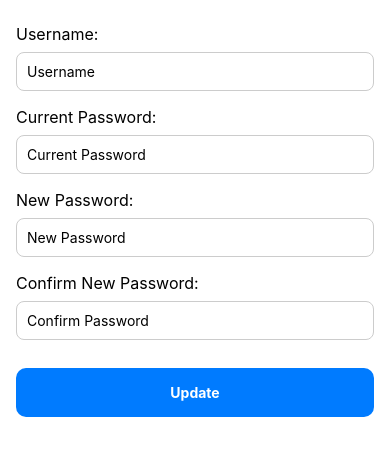
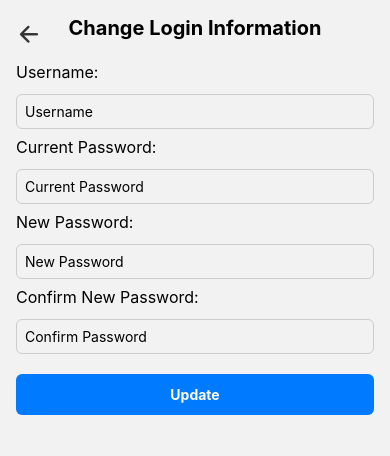
Before and after one commit to solo-developer/CredentialVault, a React Native app: screen /ChangeLoginScreen in a window 390 px wide. Shown: the top 456 px of the page. Built offline with nearby package versions, Linux system fonts and the light colour scheme.

Commit message:
activity indicator in change login information page #4

```diff
--- a/src/screens/ChangeLoginInformationScreen.tsx
+++ b/src/screens/ChangeLoginInformationScreen.tsx
@@ -6,17 +6,21 @@ import {
   TouchableOpacity,
   Alert,
   StyleSheet,
+  ActivityIndicator,
 } from 'react-native';
 import AsyncStorage from '@react-native-async-storage/async-storage';
 import bcrypt from 'react-native-bcrypt';
 import { SaveUserInfo } from '../services/AuthenticationService';
 import { CommonActions } from '@react-navigation/native';
+import { GlobalStyles } from '../styles/global';
+import Ionicons from 'react-native-vector-icons/Ionicons';
 
 export default function ChangeLoginInformationScreen({ navigation }: any) {
   const [username, setUsername] = useState('');
   const [currentPassword, setCurrentPassword] = useState('');
   const [newPassword, setNewPassword] = useState('');
   const [confirmPassword, setConfirmPassword] = useState('');
+  const [loading, setLoading] = useState(false); // loader state
 
   const handleUpdate = async () => {
     if (
@@ -34,17 +38,24 @@ export default function ChangeLoginInformationScreen({ navigation }: any) {
       return;
     }
 
+    try {
+      setLoading(true); // start loader
+
       const storedUsername = await AsyncStorage.getItem('@username');
-    const storedHashedPassword = await AsyncStorage.getItem('@master_password');
+      const storedHashedPassword = await AsyncStorage.getItem(
+        '@master_password',
+      );
 
       // Verify current password
       if (username.trim() !== storedUsername || !storedHashedPassword) {
+        setLoading(false);
         Alert.alert('Error', 'Invalid username or password');
         return;
       }
 
       const match = bcrypt.compareSync(currentPassword, storedHashedPassword);
       if (!match) {
+        setLoading(false);
         Alert.alert('Error', 'Current password is incorrect');
         return;
       }
@@ -54,6 +65,8 @@ export default function ChangeLoginInformationScreen({ navigation }: any) {
       const hashedPassword = bcrypt.hashSync(newPassword, salt);
 
       await SaveUserInfo(username.trim(), newPassword);
+
+      setLoading(false);
 
       Alert.alert('Success', 'Login information updated! Please login again.', [
         {
@@ -68,13 +81,25 @@ export default function ChangeLoginInformationScreen({ navigation }: any) {
           },
         },
       ]);
+    } catch (err) {
+      setLoading(false);
+      Alert.alert('Error', 'Something went wrong. Please try again.');
+    }
   };
 
   return (
-    <View style={styles.container}>
+    <View style={GlobalStyles.container}>
+      <View style={GlobalStyles.navHeaderSm}>
+        <TouchableOpacity onPress={() => navigation.goBack()}>
+          <Ionicons name="arrow-back" size={26} color="#333" />
+        </TouchableOpacity>
+
+        <Text style={GlobalStyles.title}>Change Login Information</Text>
+        <View style={{ width: 26 }} />
+      </View>
       <Text style={styles.label}>Username:</Text>
       <TextInput
-        style={styles.input}
+        style={GlobalStyles.inputSm}
         value={username}
         onChangeText={setUsername}
         placeholder="Username"
@@ -82,7 +107,7 @@ export default function ChangeLoginInformationScreen({ navigation }: any) {
 
       <Text style={styles.label}>Current Password:</Text>
       <TextInput
-        style={styles.input}
+        style={GlobalStyles.inputSm}
         value={currentPassword}
         onChangeText={setCurrentPassword}
         placeholder="Current Password"
@@ -91,7 +116,7 @@ export default function ChangeLoginInformationScreen({ navigation }: any) {
 
       <Text style={styles.label}>New Password:</Text>
       <TextInput
-        style={styles.input}
+        style={GlobalStyles.inputSm}
         value={newPassword}
         onChangeText={setNewPassword}
         placeholder="New Password"
@@ -100,35 +125,31 @@ export default function ChangeLoginInformationScreen({ navigation }: any) {
 
       <Text style={styles.label}>Confirm New Password:</Text>
       <TextInput
-        style={styles.input}
+        style={GlobalStyles.inputSm}
         value={confirmPassword}
         onChangeText={setConfirmPassword}
         placeholder="Confirm Password"
         secureTextEntry
       />
 
-      <TouchableOpacity style={styles.btn} onPress={handleUpdate}>
+      <TouchableOpacity
+        style={GlobalStyles.btnPrimary}
+        onPress={handleUpdate}
+        disabled={loading} // disable button while loading
+      >
+        {loading ? (
+         <View style={GlobalStyles.loadingContainer}> <ActivityIndicator color="#fff" /><Text style={styles.btnText}> Updating...</Text></View>
+        ) : (
           <Text style={styles.btnText}>Update</Text>
+        )}
       </TouchableOpacity>
     </View>
   );
 }
 
 const styles = StyleSheet.create({
-  container: { flex: 1, padding: 16, backgroundColor: '#fff' },
   label: { fontSize: 16, marginVertical: 8 },
-  input: {
-    borderWidth: 1,
-    borderColor: '#ccc',
-    borderRadius: 8,
-    padding: 10,
-    marginBottom: 8,
-  },
-  btn: {
-    backgroundColor: '#007bff',
-    padding: 16,
-    borderRadius: 10,
-    marginTop: 20,
-  },
+
   btnText: { color: '#fff', textAlign: 'center', fontWeight: 'bold' },
+
 });
--- a/src/styles/global.ts
+++ b/src/styles/global.ts
@@ -1,4 +1,4 @@
-import { StyleSheet } from "react-native";
+import { StyleSheet } from 'react-native';
 
 export const GlobalStyles = StyleSheet.create({
   container: {
@@ -12,88 +12,92 @@ export const GlobalStyles = StyleSheet.create({
     backgroundColor: '#fff',
   },
   navHeader: {
-    flexDirection: "row",
-    alignItems: "center",
+    flexDirection: 'row',
+    alignItems: 'center',
     marginBottom: 16,
-    justifyContent: "space-between",
+    justifyContent: 'space-between',
   },
   navHeaderSm: {
-    flexDirection: "row",
-    alignItems: "center",
+    flexDirection: 'row',
+    alignItems: 'center',
     marginBottom: 2,
-    justifyContent: "space-between",
+    justifyContent: 'space-between',
   },
   navTitle: {
     fontSize: 20,
-    fontWeight: "bold",
-    flexDirection:"row"
+    fontWeight: 'bold',
+    flexDirection: 'row',
   },
   label: {
-    fontWeight: "bold",
+    fontWeight: 'bold',
     marginTop: 12,
   },
   button: {
-    backgroundColor: "#007AFF",
+    backgroundColor: '#007AFF',
     paddingVertical: 12,
     borderRadius: 8,
-    alignItems: "center",
+    alignItems: 'center',
     marginVertical: 8,
   },
 
   buttonText: {
-    color: "#fff",
+    color: '#fff',
     fontSize: 16,
-    fontWeight: "600",
+    fontWeight: '600',
   },
   inputSm: {
     borderWidth: 1,
-    borderColor: "#ccc",
+    borderColor: '#ccc',
     borderRadius: 6,
     padding: 8,
     marginTop: 4,
   },
   inputMd: {
     borderWidth: 1,
-    borderColor: "#ccc",
+    borderColor: '#ccc',
     padding: 12,
     borderRadius: 8,
     marginVertical: 8,
   },
   btnSuccess: {
-    backgroundColor: "#28a745",
+    backgroundColor: '#28a745',
     padding: 12,
     borderRadius: 6,
-    alignItems: "center",
+    alignItems: 'center',
     marginTop: 12,
   },
-  btnPrimary : {
-    backgroundColor: "#007bff",
+  btnPrimary: {
+    backgroundColor: '#007bff',
     padding: 12,
     borderRadius: 6,
-    alignItems: "center",
+    alignItems: 'center',
     marginTop: 20,
   },
 
   title: {
     fontSize: 20,
-    fontWeight: "700",
+    fontWeight: '700',
     marginBottom: 12,
   },
   flexActions: {
-    flexDirection: "row",
-    alignItems: "center",
+    flexDirection: 'row',
+    alignItems: 'center',
   },
   modalContainer: {
     flex: 1,
-    justifyContent: "center",
-    backgroundColor: "rgba(0,0,0,0.5)",
+    justifyContent: 'center',
+    backgroundColor: 'rgba(0,0,0,0.5)',
     padding: 20,
   },
   modalBox: {
-    backgroundColor: "white",
+    backgroundColor: 'white',
     padding: 20,
     borderRadius: 10,
   },
-  modalTitle: { fontSize: 20, fontWeight: "bold", marginBottom: 15 },
-
+  modalTitle: { fontSize: 20, fontWeight: 'bold', marginBottom: 15 },
+  loadingContainer: {
+    flexDirection: 'row',
+    alignItems: 'center',
+    justifyContent: 'center',
+  },
 });
```
Lines whose indentation alone changed are shown as unchanged.
